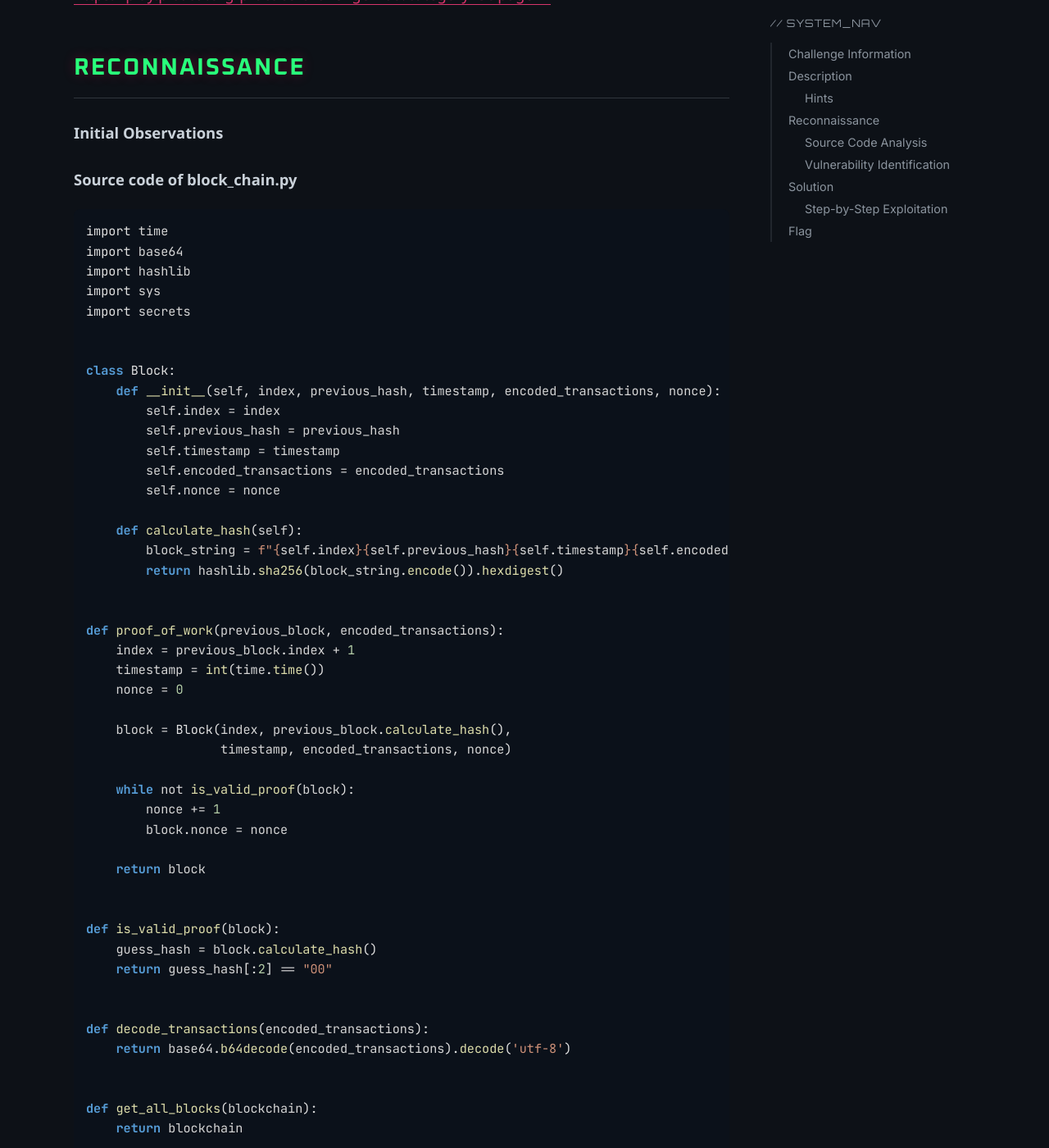
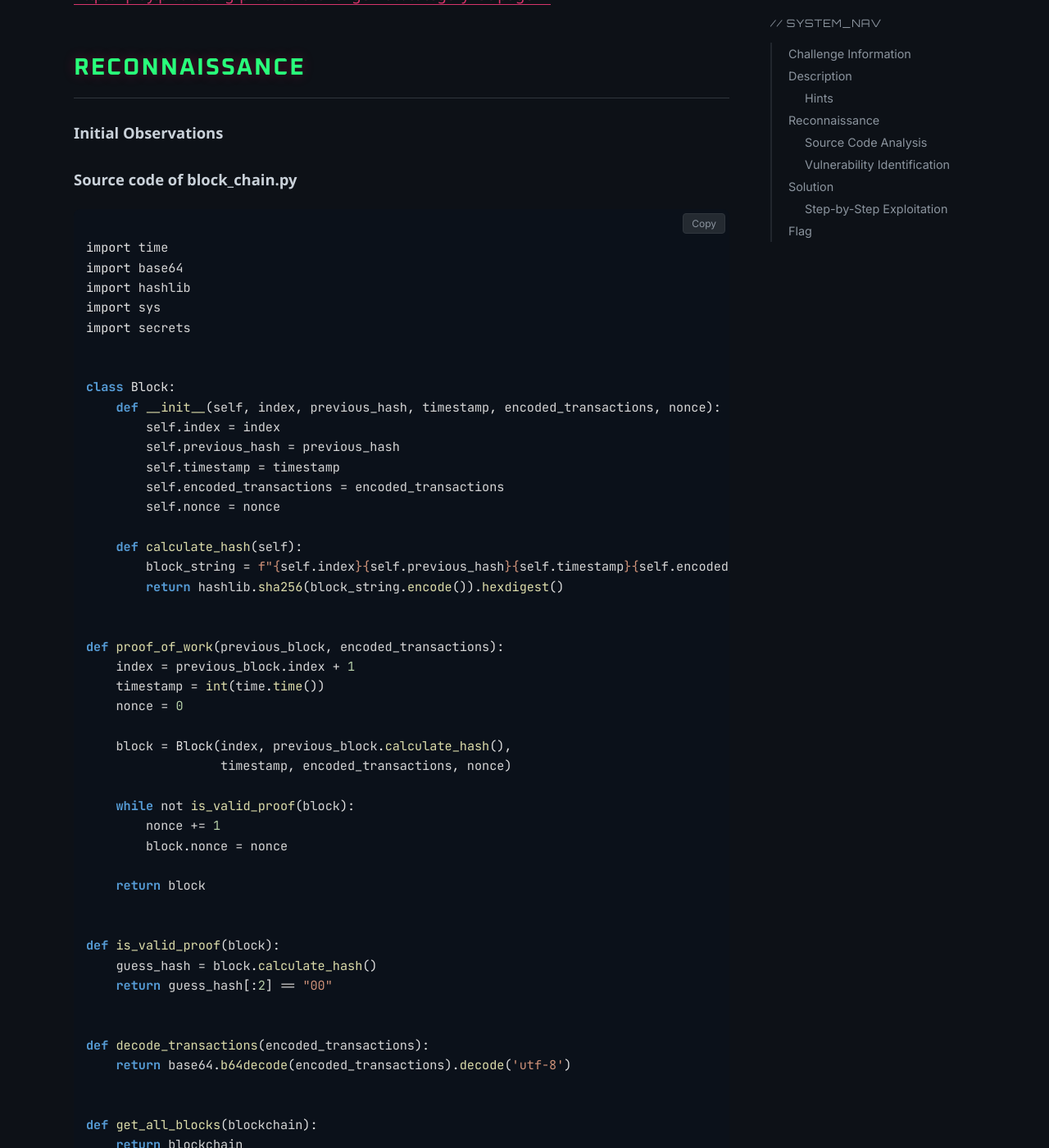
Before and after one commit to kaiversus/kaiversus.github.io, a Jekyll site: the page built from _writeups/TapIntoHash_pico/picoCTF_TapIntoHash.md, in a window 1280 px wide and 1400 px high, scrolled down 1313 px. Shown: the whole window at 82% size. Built offline with Jekyll 4.4.1, drawn with Linux system fonts in a browser that asks for light colours; some web fonts are replaced.

Commit message:
Update style.css

```diff
--- a/assets/css/style.css
+++ b/assets/css/style.css
@@ -707,18 +707,36 @@
     color: #e6edf3;
 }
 
-/* Nút Copy - Fixed */
+/* 1. Thiết lập điểm neo cho khung bao ngoài (Wrapper)
+   Đây là mấu chốt: Nút sẽ dính theo khung này chứ không dính theo thẻ pre đang cuộn */
+div.highlight,
+figure.highlight,
+.highlighter-rouge {
+    position: relative !important;
+}
+
+/* 2. Vô hiệu hóa điểm neo của thẻ Pre
+   Điều này khiến nút Copy "bỏ qua" thanh cuộn của thẻ Pre và tìm đến khung bao ngoài */
+pre.highlight,
+pre {
+    position: static !important;
+    padding-top: 35px !important; /* Tạo khoảng trống bên trên để nút không che mất code */
+}
+
+/* 3. Cài đặt vị trí tuyệt đối cho nút Copy */
 .copy-btn {
-    /* --- THAY ĐỔI QUAN TRỌNG --- */
-    position: sticky !important; /* Thay vì absolute, dùng sticky để dính */
-    left: auto; /* Reset thuộc tính left nếu có */
-    float: right; /* Đảm bảo nút nằm về phía bên phải luồng văn bản */
+    /* Ghim chặt vào góc phải của khung bao ngoài */
+    position: absolute !important;
+    top: 5px !important;
+    right: 5px !important;
 
-    /* Căn chỉnh vị trí dính */
-    top: 10px;    /* Cách mép trên 10px */
-    right: 10px;  /* Cách mép phải 10px (luôn giữ khoảng cách này khi cuộn) */
+    /* Reset các thuộc tính cũ để tránh xung đột */
+    float: none !important;
+    left: auto !important;
+    margin: 0 !important;
+    bottom: auto !important;
 
-    /* --- GIỮ NGUYÊN STYLE GIAO DIỆN CỦA BẠN --- */
+    /* Style giao diện của bạn */
     background: rgba(255, 255, 255, 0.1);
     border: 1px solid rgba(255, 255, 255, 0.2);
     color: #8b949e;
@@ -728,16 +746,15 @@
     cursor: pointer;
     transition: 0.2s;
     font-family: sans-serif;
-    z-index: 10;
+    z-index: 100; /* Luôn nổi lên trên cùng */
 }
 
-/* Hiệu ứng hover giữ nguyên */
+/* Hiệu ứng Hover */
 .copy-btn:hover {
     background: #238636;
     color: #fff;
     border-color: #238636;
 }
-
 /* Code inline (ví dụ `như này`) */
 .writeup-content p code,
 .writeup-content li code {
```
